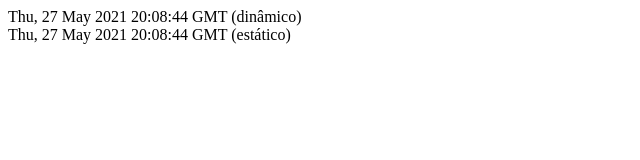
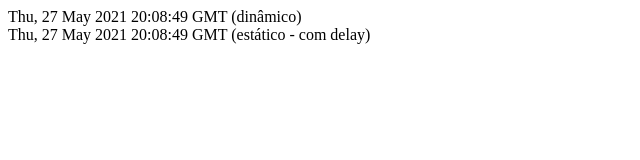
Before and after one commit to gustavo3x2/Ideia-Unica, a Next.js app: page /tempo in a window 1280 px wide. Shown: the top 160 px of the page, without its empty margins (0-640 px from the left). Built offline with nearby package versions, Linux system fonts and the light colour scheme.

Commit message:
teste de tempo delay

```diff
--- a/pages/tempo.js
+++ b/pages/tempo.js
@@ -8,14 +8,17 @@
     return(
         <div>
             <div>{dynamicDateString} (dinâmico)</div>
-            <div>{props.staticDateString} (estático)</div>
+            <div>{props.staticDateString} (estático - com delay)</div>
 
         </div>
     )
 }
 
-export function getStaticProps () {
-    console.log('> Passando pelo getStaticProps();')
+export async function getStaticProps () {
+    console.log('> Passando pelo getStaticProps();');
+    console.log('> Adicionando delay de 5 segundos')
+
+    await delay(5000);
     const staticDate = new Date();
     const staticDateString = staticDate.toGMTString();
 
@@ -26,4 +29,6 @@
     }
 }
 
+const delay = ms => new Promise(resolve => setTimeout(resolve, ms));
+
 export default Tempo;
```
